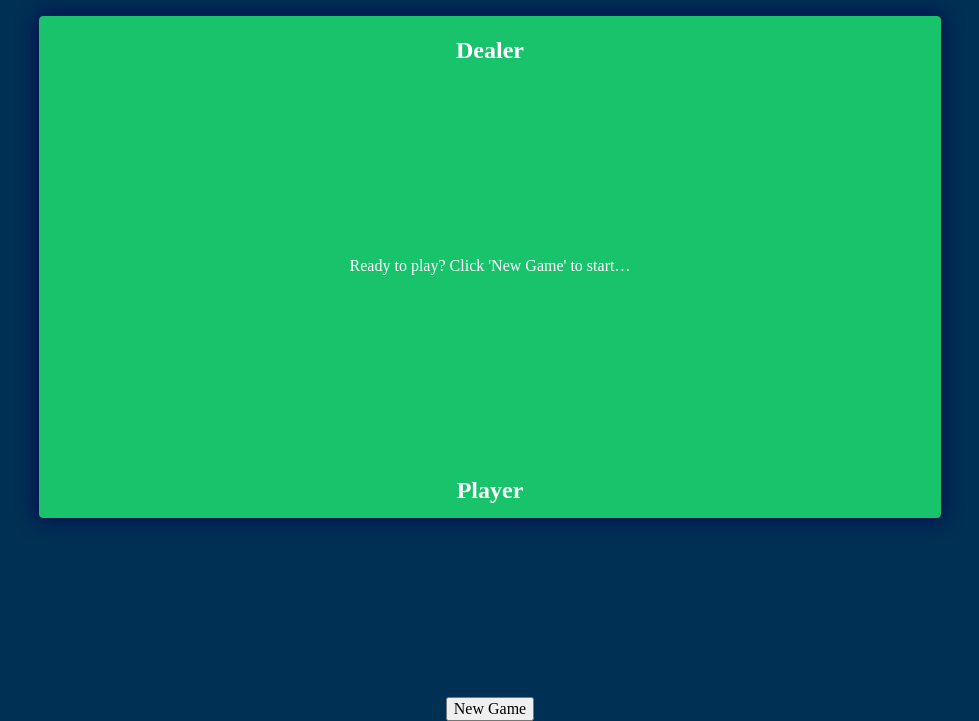
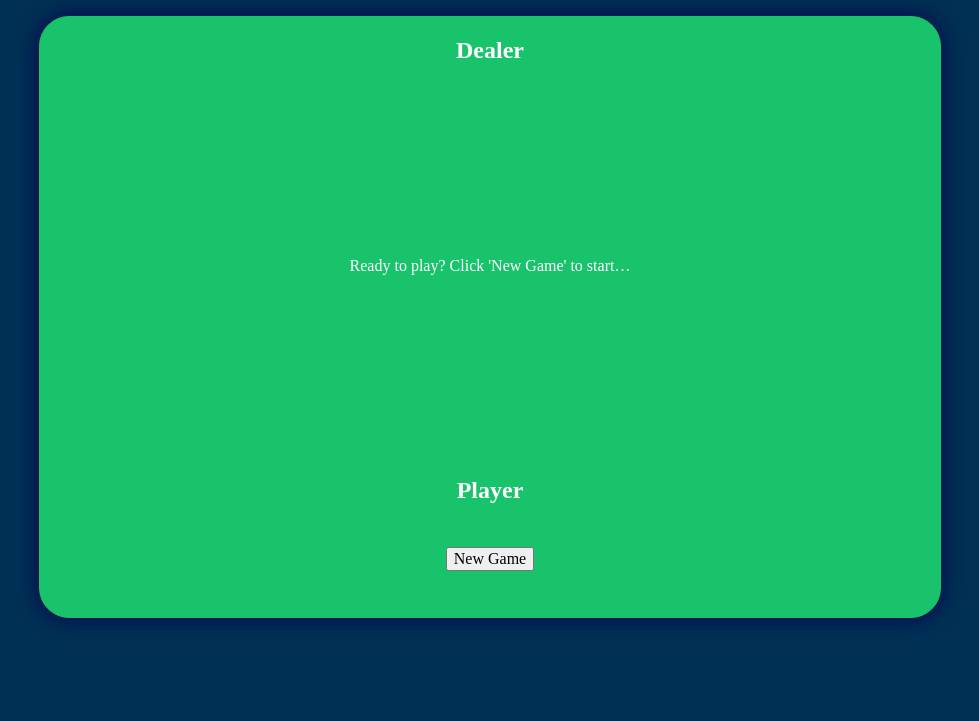
Before and after one commit to j127/JS-Blackjack, a website: page index.html in a window 1280 px wide. Shown: the part 160-881 px from the top of the page, without its empty margins (151-1130 px from the left). After the commit the page ends 857 px from the top, so only its background shows below. Drawn offline with nearby package versions, Linux system fonts and the light colour scheme.

Commit message:
Verify that CSS/HTML is correct

```diff
--- a/assets/css/main.css
+++ b/assets/css/main.css
@@ -13,13 +13,13 @@ header h1 {
 #card-table {
     text-align: center;
     width: 900px;
-    height: 500px;
+    height: 600px;
     margin: 19px auto;
     background-color: #19c36b;
     border: 1px solid #19c36b;
     -webkit-border-radius: 4px;
     -moz-border-radius: 4px;
-    border-radius: 4px;
+    border-radius: 30px;
     box-shadow: 0 0 19px 2px #060C4F;
 }
 #card-table h2 {
--- a/index.html
+++ b/index.html
@@ -17,8 +17,8 @@
                 <div id="player-hand"></div>
                 <h2>Player</h2>
                 <div id="player-options">
+                <button id="newGame">New Game</button> <button id="btn-hit">Hit</button> <button id="btn-stand">Stand</button>
                 </div>
-                <button id="newGame">New Game</button> <button id="btn-hit">Hit</button> <button id="btn-stand">Stand</button>
             </div>
 
         </div>
```
